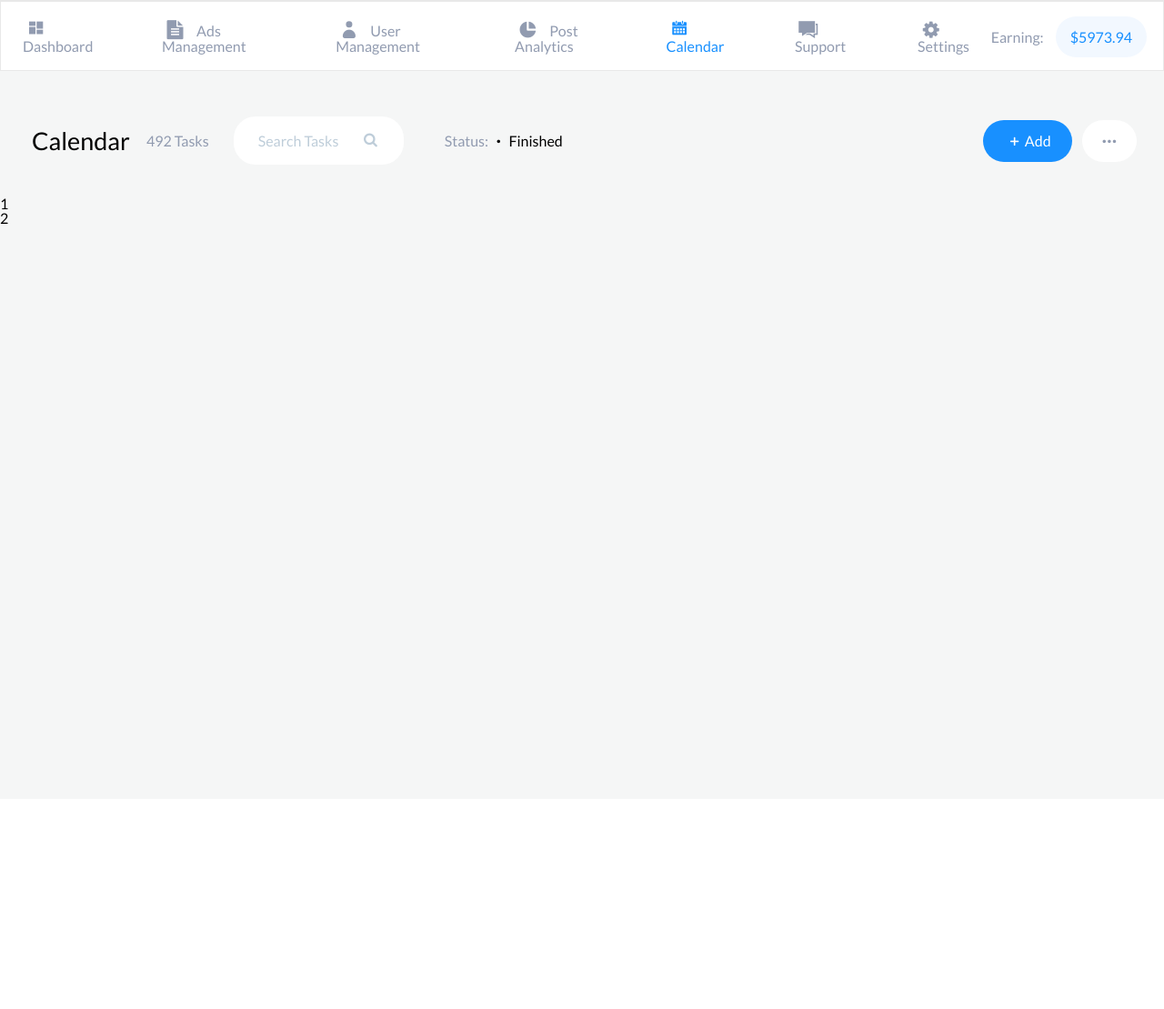
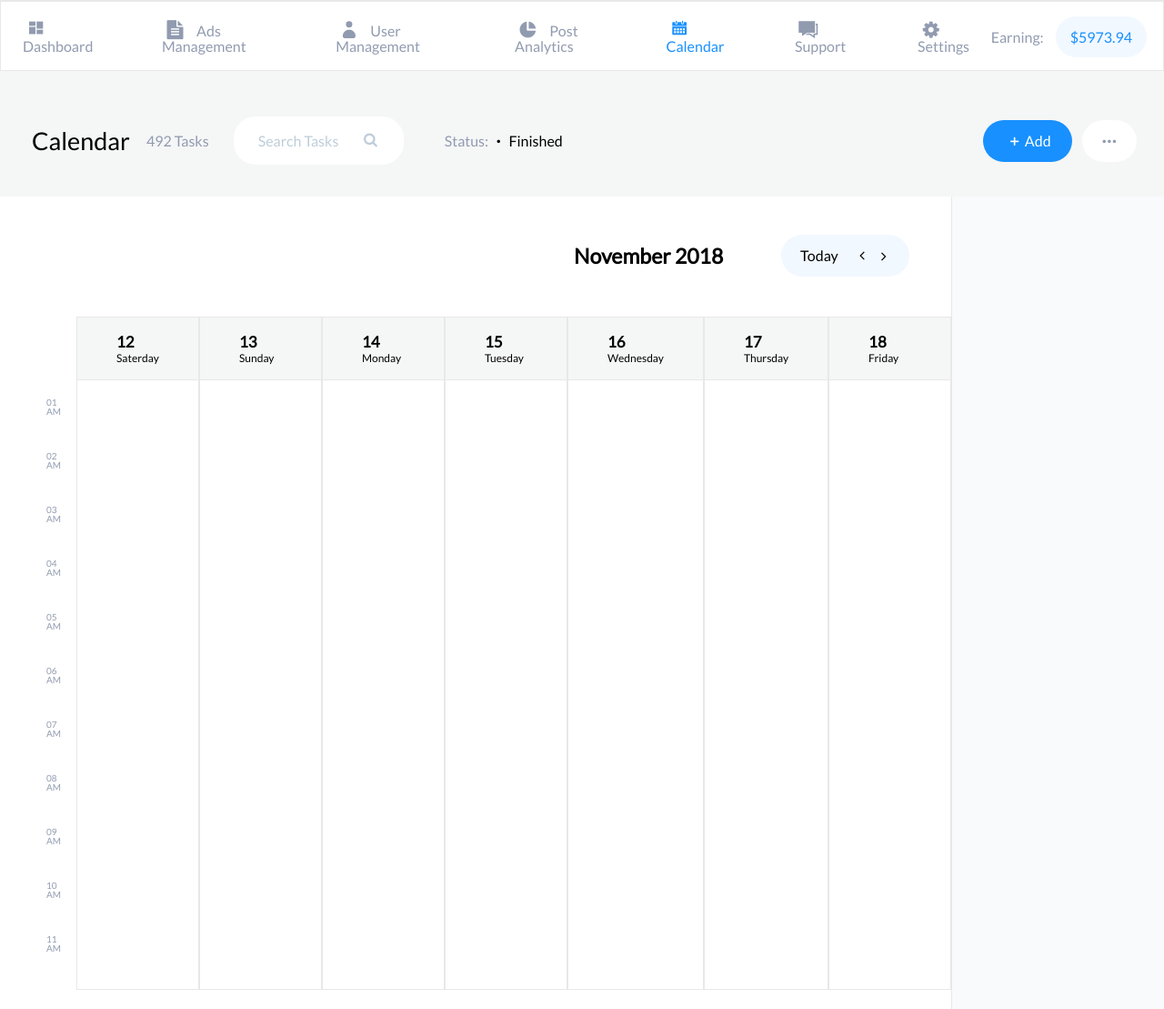
Before and after one commit to simonbelg1325/Dasboard, a website built with Parcel: page index.html in a window 1280 px wide. Shown: the part 70-1179 px from the top of the page at 91% size. Before the commit the page ends 948 px from the top, so only its background shows below. Built offline with nearby package versions, Linux system fonts and the light colour scheme; files whose address does not match are found by name.

Commit message:
planner for november

```diff
--- a/css/base/_variables.scss
+++ b/css/base/_variables.scss
@@ -6,6 +6,8 @@ $grey:#919bb0;
 $blue: #1890ff;
 $light-blue: #f2f8ff;
 $light-green: #27b917;
+$white:#fff;
+$light-grey: #f8fafc;
 
 //FONT MAPPINGS
 //$primary-font: "Charmonman", cursive;
--- a/css/style.scss
+++ b/css/style.scss
@@ -19,7 +19,7 @@ body{
     @include layout-vertical();
     margin: 0 auto;
     max-width: 1840px;
-    height: 100vh;
+    height: 1204px;
 }
 .nav-top{
     @include layout-horizontal();
@@ -114,7 +114,8 @@ body{
 .zone3{
     margin: 0 auto;
     max-width:100%;
-    height: 100vh;
+    height: 1056px;
+    // height: 100vh;
     background-color:$calendar;
 }
 .calendar-bar{
@@ -196,19 +197,103 @@ body{
             display: block;
         }
     }
-    .calendar-presenter{
+}
+.calendar-presenter{
+  @include layout-horizontal();
+  margin-bottom: 38px;
+    &__days{
         @include layout-vertical();
-       }
-       .calendar-days{
-           @include layout-horizontal();
-           display: flex;
-           width:50%;
-           height: 893px;
-       }
-       .calendar-side{
-           @include layout-horizontal();
-           display: flex;
-           width:10%;
-           height: 893px;
-       }
+        width: 81.8%;
+        height: 893px;
+        background-color:$white;
+        border-right: 1px solid $border;
+        .calendar-header{
+            @include layout-horizontal();
+            @include layout-center();
+            margin-top: 42px;
+            margin-bottom: 44px;
+            &__month{
+                margin-left: 631px;
+                font-size: 23px;
+                font-weight: bold;
+            }
+
+            &__days{
+                position: relative;
+                @include layout();
+                @include self-center();
+                width:141px;
+                padding: 15px 21px;
+                background-color:$light-blue;
+                margin-right: 46px;
+                border-radius: 24px;
+                margin-left: auto;
+                p{
+                    margin-right: 22px;
+                }
+
+            }
+            #left.icon-angle-right::before{
+                transform: rotate(180deg);
+                position: absolute;
+                margin-left: auto;
+                width:8px;
+                height: 11px;
+                top:21px;
+            }
+            #right.icon-angle-right::before{
+                position: absolute;
+                width:8px;
+                height: 11px;
+                top:15px;
+                right:21px;
+            }
+        }
+        .calendar-plan{
+            @include layout();
+            // margin: 0px 46px 44px 51px;
+            width:100%;
+            height: 740px;
+            &__timeline{
+               width:108px;
+               li{
+                   @include layout();
+                   @include layout-center();
+                   font-size: 10px;
+                   padding-right: 17px;
+                   padding-left: 51px;
+                   height: 59px;
+                   color: $grey;
+               }
+               li:first-child{
+                   margin-top: 69px;
+               }
+            }
+            &__events{
+                width: 192px;
+                border: 1px solid $border;
+            }
+            &__group{
+                @include layout();
+                @include layout-center();
+                border-bottom: 1px solid $border;
+                height: 69px;
+                padding:0 43px;
+                background-color: $calendar;
+                span{
+                    font-size: 12px;
+                }
+                i{
+                    font-size: 17px;
+                    font-weight: bold;
+                }
+            }
+        }
+    }
+    &__side{
+        @include layout-vertical();
+        width: 18.2%;
+        height: 893px;
+        background-color: $light-grey;
+    }
 }
--- a/index.html
+++ b/index.html
@@ -60,9 +60,85 @@
            <a href="#" class="calendar-bar__add"><span class="icon-plus"></span>Add</a>
            <a href="#" class="calendar-bar__dots"><span class="icon-dot-3"></span></a>
         </div>
-        <div class="calender-presenter">
-            <div class="calendar-days">1</div>
-            <div class="calendar-side">2</div>
+        <div class="calendar-presenter">
+            <div class="calendar-presenter__days">
+              <div class="calendar-header">
+                  <h2 class="calendar-header__month">November 2018</h2>
+                  <div class="calendar-header__days">
+                    <p>Today</p>
+                    <span id="left" class="icon-angle-right"></span>
+                    <span id="right" class="icon-angle-right"></span>
+                  </div>
+              </div>
+              <div class="calendar-plan">
+                  <div class="calendar-plan__timeline">
+                      <ul>
+                          <li><span>01 AM</span></li>
+                          <li><span>02 AM</span></li>
+                          <li><span>03 AM</span></li>
+                          <li><span>04 AM</span></li>
+                          <li><span>05 AM</span></li>
+                          <li><span>06 AM</span></li>
+                          <li><span>07 AM</span></li>
+                          <li><span>08 AM</span></li>
+                          <li><span>09 AM</span></li>
+                          <li><span>10 AM</span></li>
+                          <li><span>11 AM</span></li>
+                        </ul>
+                  </div>
+                  <div class="calendar-plan__events">
+                    <ul>
+                      <li class="calendar-plan__group">
+                        <div class="calendar-plan__top-info"><span><i>12</i> Saterday</span></div>
+                      </li>
+                    </ul>
+                  </div>
+                  <div class="calendar-plan__events">
+                    <ul>
+                      <li class="calendar-plan__group">
+                        <div class="calendar-plan__top-info"><span><i>13</i> Sunday</span></div>
+                      </li>
+                    </ul>
+                  </div>
+                  <div class="calendar-plan__events">
+                    <ul>
+                      <li class="calendar-plan__group">
+                        <div class="calendar-plan__top-info"><span><i>14</i> Monday</span></div>
+                      </li>
+                    </ul>
+                  </div>
+                  <div class="calendar-plan__events">
+                    <ul>
+                      <li class="calendar-plan__group">
+                        <div class="calendar-plan__top-info"><span><i>15</i> Tuesday</span></div>
+                      </li>
+                    </ul>
+                  </div>
+                  <div class="calendar-plan__events">
+                    <ul>
+                      <li class="calendar-plan__group">
+                        <div class="calendar-plan__top-info"><span><i>16</i> Wednesday</span></div>
+                      </li>
+                    </ul>
+                  </div>
+                  <div class="calendar-plan__events">
+                    <ul>
+                      <li class="calendar-plan__group">
+                        <div class="calendar-plan__top-info"><span><i>17</i> Thursday</span></div>
+                      </li>
+                    </ul>
+                  </div>
+                  <div class="calendar-plan__events">
+                    <ul>
+                      <li class="calendar-plan__group">
+                        <div class="calendar-plan__top-info"><span><i>18</i> Friday</span></div>
+                      </li>
+                    </ul>
+                  </div>
+              </div>
+
+            </div>
+            <div class="calendar-presenter__side"></div>
         </div>
       </div>
     </div>
```
